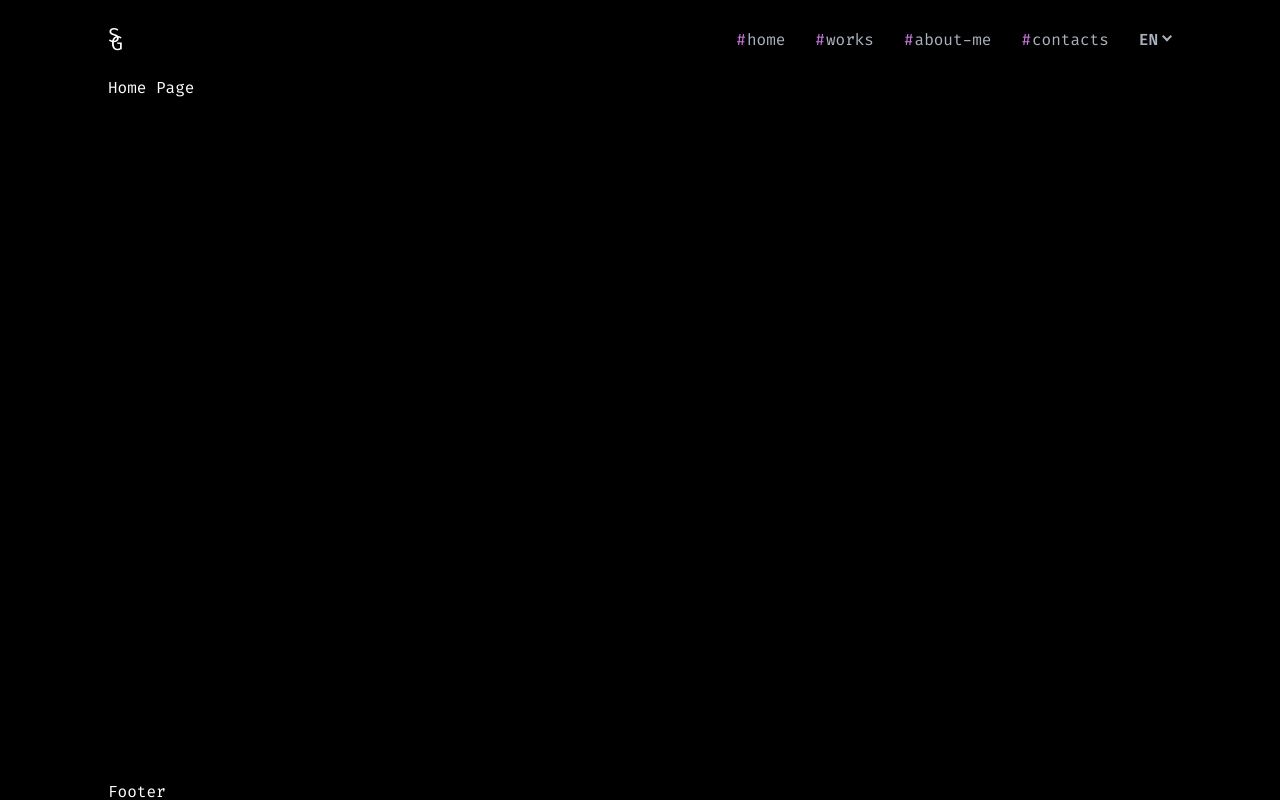
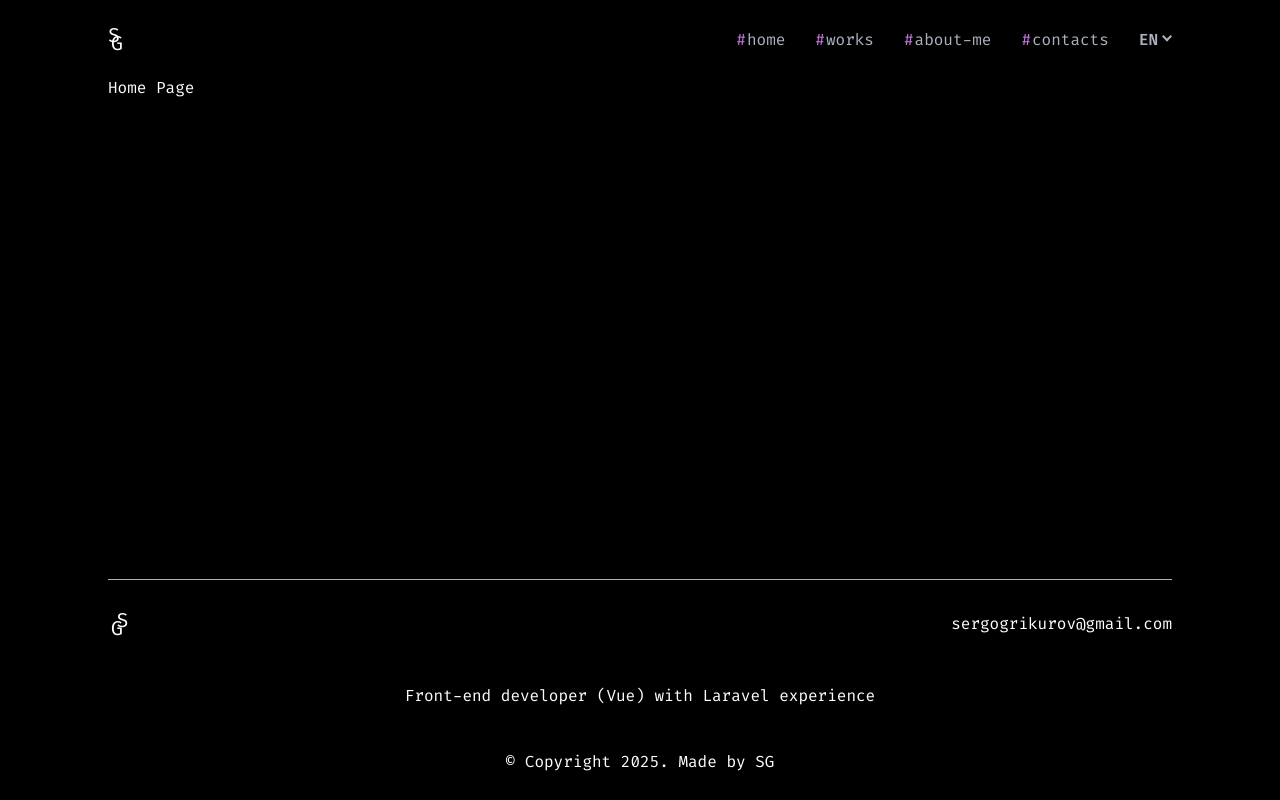
Before and after one commit to sergogrikurov/portfolio, a Vue app: page /en in a window 1280 px wide. Built offline with nearby package versions, Linux system fonts and the light colour scheme.

Commit message:
footer completed

```diff
--- a/src/components/Footer.vue
+++ b/src/components/Footer.vue
@@ -1,3 +1,37 @@
+<script setup>
+import Logo from "./Logo.vue";
+</script>
 <template>
-  <div class="footer">Footer</div>
+  <div class="footer">
+    <div class="footer__top">
+      <Logo />
+      <a href="mailto:sergogrikurov@gmail.com"> sergogrikurov@gmail.com </a>
+    </div>
+    <div class="footer__desc">
+      Front-end developer (Vue) with Laravel experience
+    </div>
+    <div class="footer__copy">© Copyright 2025. Made by SG</div>
+  </div>
 </template>
+
+<style lang="scss" scoped>
+.footer {
+  padding: rem(30) rem(0);
+  display: grid;
+  place-items: center;
+  border-top: rem(1) solid $gray;
+  text-align: center;
+  &__top {
+    width: 100%;
+    display: flex;
+    align-items: center;
+    justify-content: space-between;
+  }
+  &__desc {
+    margin: rem(50) rem(0);
+    @media (max-width: $mobile) {
+      line-height: 1.4;
+    }
+  }
+}
+</style>
--- a/src/components/Header.vue
+++ b/src/components/Header.vue
@@ -237,9 +237,6 @@ onBeforeUnmount(() => {
   }
 }
 
-.open {
-  transform: rotate(180deg);
-}
 // Burger
 .header {
   &__burger {
--- a/src/i18n/index.js
+++ b/src/i18n/index.js
@@ -14,8 +14,8 @@ const messages = {
     works: { title: "Страница Работ" },
     nav: {
       home: "главная",
-      works: "работы",
-      about: "обо мне",
+      works: "проекты",
+      about: "о-себе",
       contacts: "контакты",
     },
   },
```
